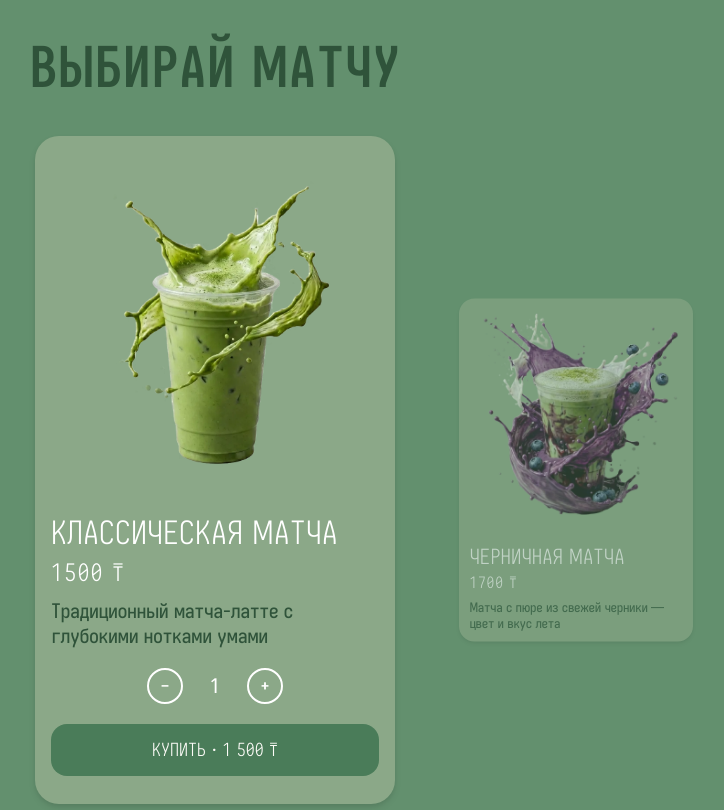
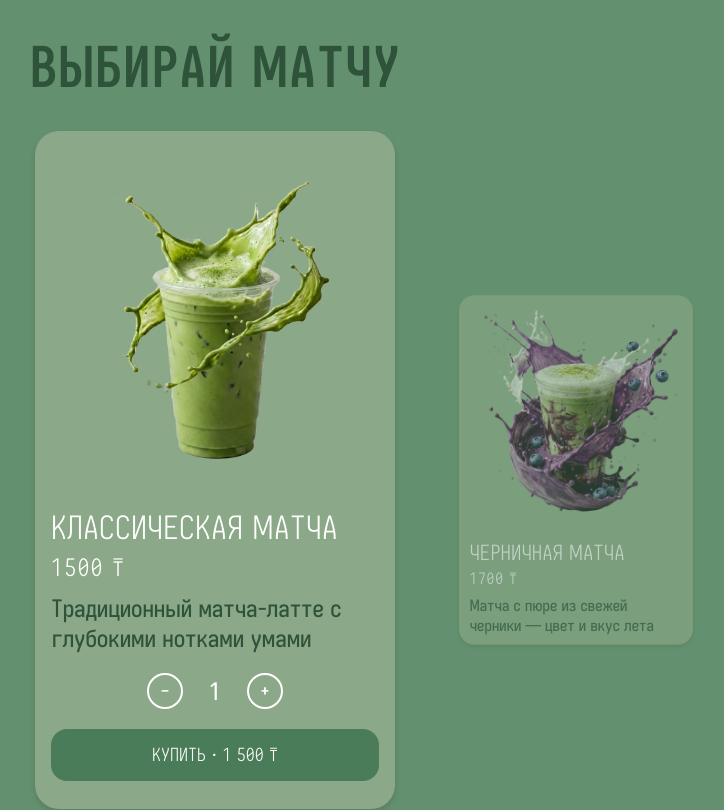
Before and after one commit to bavayra/matcha-cafe, a React (Vite) app: page / in a window 1280 px wide. Shown: the part 840-1650 px from the top of the page, without its empty margins (425-1149 px from the left). Built offline with nearby package versions, Linux system fonts and the light colour scheme; the HTML template or start-up script is replaced by a standard one.

Commit message:
refactor: combined several css classes with drinks' details into one ans reused it across the project (had to creased an id for drink description tho)

```diff
--- a/src/components/Drinks/DrinkCard.tsx
+++ b/src/components/Drinks/DrinkCard.tsx
@@ -30,12 +30,13 @@ export default function DrinkCard({ drink, isActive }: Props) {
           <h3 className="drink-title font-light text-[var(--white-main)] leading-tight">
             {drink.name}
           </h3>
-          <p className="text-[var(--white-main)] font-light drink-price tracking-wider mt-0.5">
+          <p className="text-[var(--white-main)] font-light drink-details tracking-wider mt-0.5">
             {drink.price} ₸
           </p>
 
           <p
-            className="hidden md:block mt-2 drink-description leading-tight tracking-tight"
+            id="drink-description"
+            className="hidden md:block mt-2 drink-details leading-tight tracking-tight"
             style={{ color: 'var(--theme-title)' }}
           >
             {drink.description}
@@ -52,7 +53,7 @@ export default function DrinkCard({ drink, isActive }: Props) {
               >
                 −
               </button>
-              <span className="w-8 text-center drink-quantity font-medium text-[var(--white-main)] tabular-nums">
+              <span className="w-8 text-center drink-details font-medium text-[var(--white-main)] tabular-nums">
                 {quantity}
               </span>
               <button
--- a/src/index.css
+++ b/src/index.css
@@ -159,20 +159,13 @@
   .hover-transition {
     transition: all 0.3s ease-in-out;
   }
-
   .section-title {
     font-size: 2.5rem;
   }
   .drink-title {
     font-size: 1.725rem;
   }
-  .drink-price {
-    font-size: 1.25rem;
-  }
-  .drink-description {
-    font-size: 1.25rem;
-  }
-  .drink-quantity {
+  .drink-details {
     font-size: 1.25rem;
   }
   .history-font-size {
@@ -222,7 +215,8 @@
     .drink-title {
       font-size: 2rem;
     }
-    .drink-price {
+
+    .drink-details {
       font-size: 1.5rem;
     }
     .history-font-size {
@@ -260,14 +254,11 @@
     .section-title {
       font-size: 5rem;
     }
-    .drink-price {
+    .drink-details {
       font-size: 1.75rem;
     }
-    .drink-description {
-      font-size: 1.5rem;
-    }
-    .drink-quantity {
-      font-size: 1.75rem;
+    #drink-description {
+      font-size: 1.3rem;
     }
   }
 }
```
